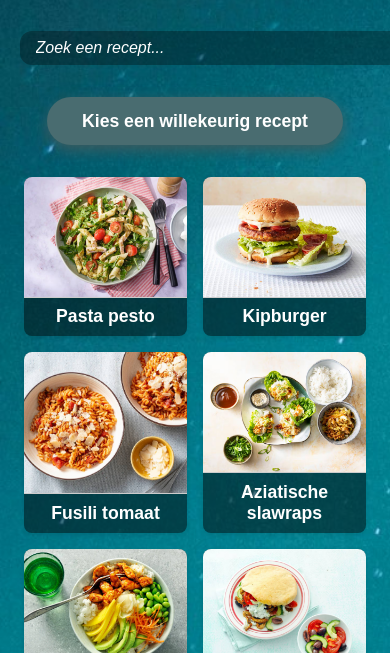
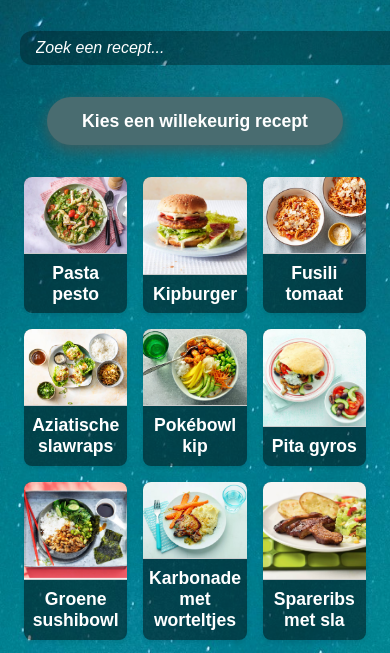
Before and after one commit to clouderror/website2, a plain HTML site: page recepten.html in a window 390 px wide. Shown: the part 168-821 px from the top of the page. Drawn offline with Linux system fonts and the light colour scheme; no server answers.

Commit message:
Adjust recipe card layout for better responsiveness on larger screens

```diff
--- a/style.css
+++ b/style.css
@@ -400,8 +400,8 @@ footer {
   }
 
   .recipe {
-    flex: 1 1 calc(50% - 1em);
-    max-width: calc(50% - 1em);
+    flex: 1 1 calc(33.333% - 1em);
+    max-width: calc(33.333% - 1em);
   }
 
   .divver.nasa-apod {
```
